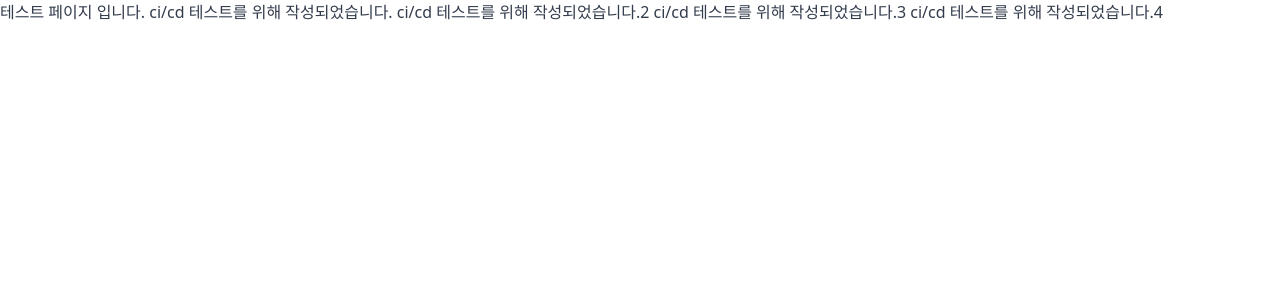
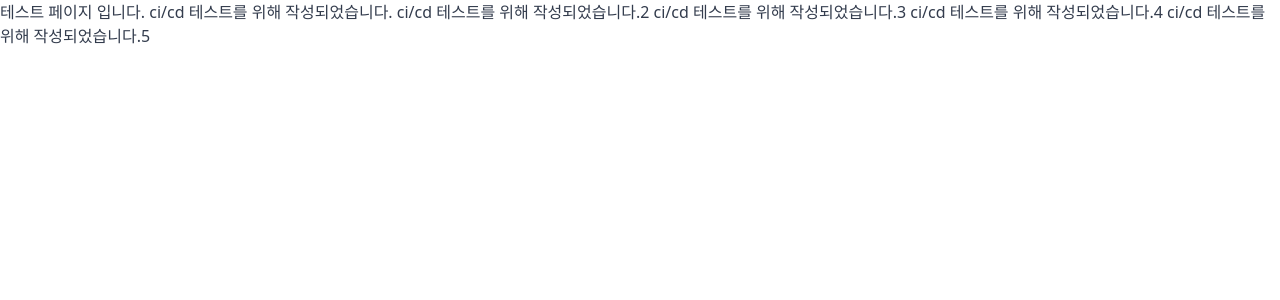
Before and after one commit to karbons/gnu5_svelte_skeleton, a SvelteKit app: page / in a window 1280 px wide. Shown: the top 300 px of the page. Built offline with nearby package versions, Linux system fonts and the light colour scheme.

Commit message:
ci/cd 테스트5

```diff
--- a/src/routes/+page.svelte
+++ b/src/routes/+page.svelte
@@ -16,6 +16,7 @@ ci/cd 테스트를 위해 작성되었습니다.
 ci/cd 테스트를 위해 작성되었습니다.2
 ci/cd 테스트를 위해 작성되었습니다.3
 ci/cd 테스트를 위해 작성되었습니다.4
+ci/cd 테스트를 위해 작성되었습니다.5
 
 
 <Footer />
```
